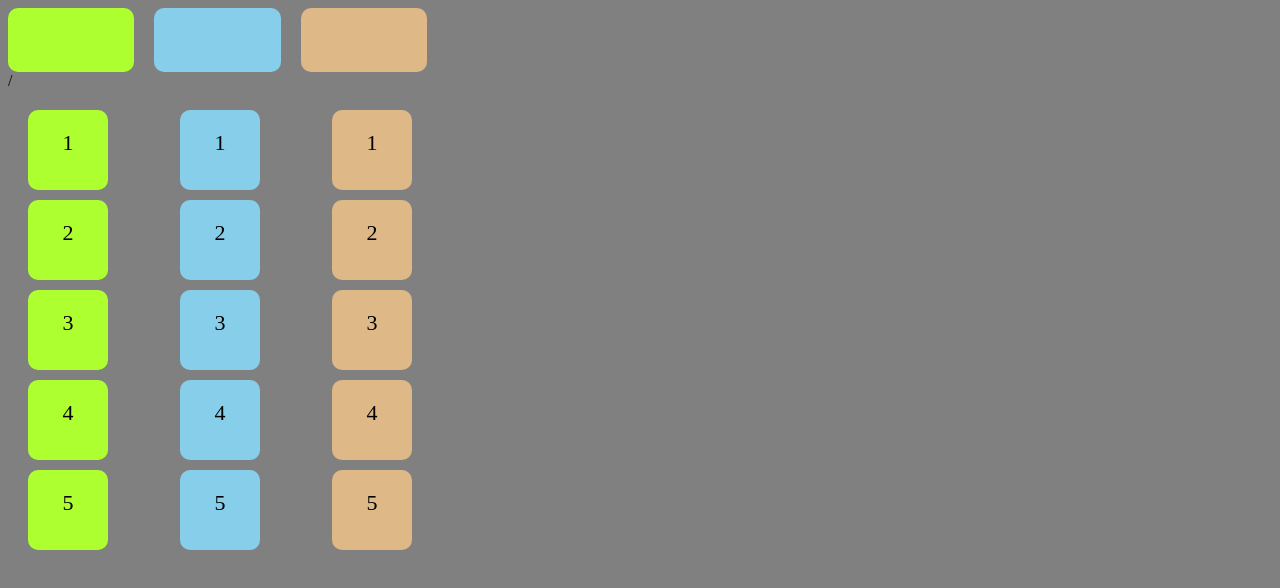
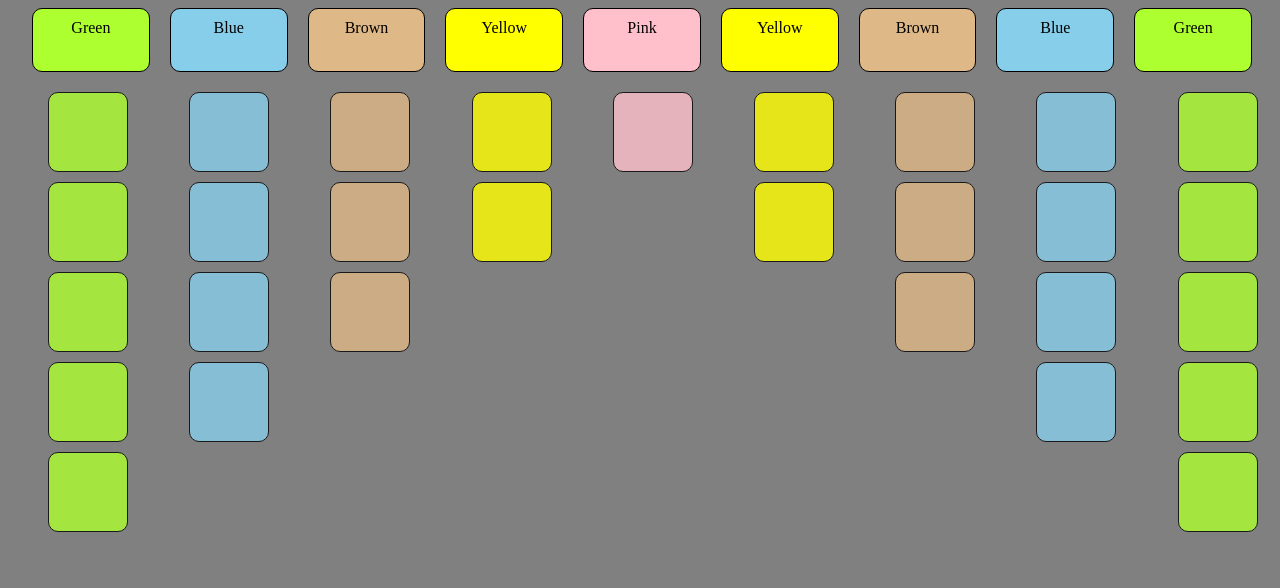
Before and after one commit to Aniketkole27/Drag_Drop_Kanban-board, a plain HTML site: page index.html in a window 1280 px wide. Drawn offline with Linux system fonts and the light colour scheme.

Commit message:
applied some styling a proper drops

```diff
--- a/app.js
+++ b/app.js
@@ -22,7 +22,14 @@ boxes.forEach((box) =>{
 
 dragArea.forEach((drag) =>{
     drag.addEventListener("dragover",(event)=>{
+
         event.preventDefault();
+        const afterElement = getDragAfterElement(drag, event.clientY);
+        if (afterElement == null) {
+            drag.appendChild(dragItem);
+        } else {
+            drag.insertBefore(dragItem, afterElement);
+        }
     })
 
     drag.addEventListener("dragleave",()=>{
@@ -31,13 +38,32 @@ dragArea.forEach((drag) =>{
 
     drag.addEventListener("drop",(event)=>{
         drag.classList.remove("hover");
+        dragItem = null;
+        // if(dragItem){
+        //     drag.appendChild(dragItem)
+        //     dragItem = null;
+        // }
 
-        if(dragItem){
-            drag.appendChild(dragItem)
-            dragItem = null;
-        }
+        // if (dragItem) {
+        //     const container = drag.parentNode;
+        //     container.insertBefore(dragItem, drag);
+        // }
     })
 })
+
+function getDragAfterElement(container, y) {
+    const draggableElements = [...container.querySelectorAll('.fbox:not(.hide)')];
+
+    return draggableElements.reduce((closest, child) => {
+        const box = child.getBoundingClientRect();
+        const offset = y - box.top - box.width;
+        if (offset < 0 && offset > closest.offset) {
+            return { offset: offset, element: child };
+        } else {
+            return closest;
+        }
+    }, { offset: Number.NEGATIVE_INFINITY }).element;
+}
 
 
 // drag.addEventListener("dragover",(event) =>{
--- a/index.html
+++ b/index.html
@@ -8,34 +8,73 @@
 </head>
 <body>
    <div class="contaner">
-    <div class="mainbox green"></div>
-    <div class="mainbox sky"></div>
-    <div class="mainbox brown"></div>
-</div>/
+    <div class="mainbox green">Green</div>
+    <div class="mainbox sky">Blue</div>
+    <div class="mainbox brown">Brown</div>
+    <div class="mainbox yellow">Yellow</div>
+    <div class="mainbox pink">Pink</div>
+    <div class="mainbox yellow">Yellow</div>
+    <div class="mainbox brown">Brown</div>
+    <div class="mainbox sky">Blue</div>
+    <div class="mainbox green">Green</div>
 
+</div>
         <div class="coloums">
             <div class="f_row">
-                <div class="fbox green" draggable="true">1</div>
-                <div class="fbox green" draggable="true">2</div>
-                <div class="fbox green" draggable="true">3</div>
-                <div class="fbox green" draggable="true">4</div>
-                <div class="fbox green" draggable="true">5</div>
+                <div class="fbox green" draggable="true"></div>
+                <div class="fbox green" draggable="true"></div>
+                <div class="fbox green" draggable="true"></div>
+                <div class="fbox green" draggable="true"></div>
+                <div class="fbox green" draggable="true"></div>
             </div>
 
             <div class="f_row">
-                <div class="fbox sky" draggable="true">1</div>
-                <div class="fbox sky" draggable="true">2</div>
-                <div class="fbox sky" draggable="true">3</div>
-                <div class="fbox sky" draggable="true">4</div>
-                <div class="fbox sky" draggable="true">5</div>
+                <div class="fbox sky" draggable="true"></div>
+                <div class="fbox sky" draggable="true"></div>
+                <div class="fbox sky" draggable="true"></div>
+                <div class="fbox sky" draggable="true"></div>
             </div>
 
             <div class="f_row">
-                <div class="fbox brown" draggable="true">1</div>
-                <div class="fbox brown" draggable="true">2</div>
-                <div class="fbox brown" draggable="true">3</div>
-                <div class="fbox brown" draggable="true">4</div>
-                <div class="fbox brown" draggable="true">5</div>
+                <div class="fbox brown" draggable="true"></div>
+                <div class="fbox brown" draggable="true"></div>
+                <div class="fbox brown" draggable="true"></div>
+            </div>
+
+            <div class="f_row">
+                <div class="fbox yellow" draggable="true"></div>
+                <div class="fbox yellow" draggable="true"></div>
+            </div>
+
+
+            <div class="f_row">
+                <div class="fbox pink" draggable="true"></div>
+            </div>
+
+            <div class="f_row">
+                <div class="fbox yellow" draggable="true"></div>
+                <div class="fbox yellow" draggable="true"></div>
+            </div>
+
+            <div class="f_row">
+                <div class="fbox brown" draggable="true"></div>
+                <div class="fbox brown" draggable="true"></div>
+                <div class="fbox brown" draggable="true"></div>
+            </div>
+
+            <div class="f_row">
+                <div class="fbox sky" draggable="true"></div>
+                <div class="fbox sky" draggable="true"></div>
+                <div class="fbox sky" draggable="true"></div>
+                <div class="fbox sky" draggable="true"></div>
+            </div>
+
+            <div class="f_row">
+                <div class="fbox green" draggable="true"></div>
+                <div class="fbox green" draggable="true"></div>
+                <div class="fbox green" draggable="true"></div>
+                <div class="fbox green" draggable="true"></div>
+                <div class="fbox green" draggable="true"></div>
             </div>
         </div>
 
--- a/style.css
+++ b/style.css
@@ -9,33 +9,45 @@ body{
     flex-direction: row;;
     gap: 2rem;
     height: 100%;
-    width: 100%;
-    /* background-color: aquamarine; */
+    width: 98%;
+    margin-left:2.5rem;
 }
 
 .contaner{
     display: flex;
     flex-direction: row;
     row-gap: 20rem;
+    margin-left: 1.5rem;
 }
 
 .mainbox{
+    box-sizing: border-box;
+    padding-top: 10px;
+    font-size: 16px;
     height: 4rem;
-    width: 10%;
+    width: 9.5rem;
     margin-right: 20px;
     border-radius: 10px;
-    background-color: tomato;
+    text-align: center;
+    border: 1.3px solid black;
 }
 
 .f_row{
-    /* height: 20rem; */
-    padding: 20px;
+    margin-top: 20px;
+    display: flex;
+    flex-direction: column;
+    width: 9.2rem;
 }
 
 .green{
     background-color: greenyellow;
 }
-
+.yellow {
+    background-color: yellow;
+}
+.pink{
+    background-color: pink;
+}
 .sky{
     background-color: skyblue;
 }
@@ -46,6 +58,7 @@ body{
 
 .fbox{
     box-sizing: border-box;
+    opacity: 0.8;
     height: 80px;
     width: 80px;
     /* background-color: bisque; */
@@ -56,6 +69,7 @@ body{
     font-size: 22px;
     cursor: grab;
     user-select: none;
+    border: 0.1px solid black;
 }
 
 .hold{
```
